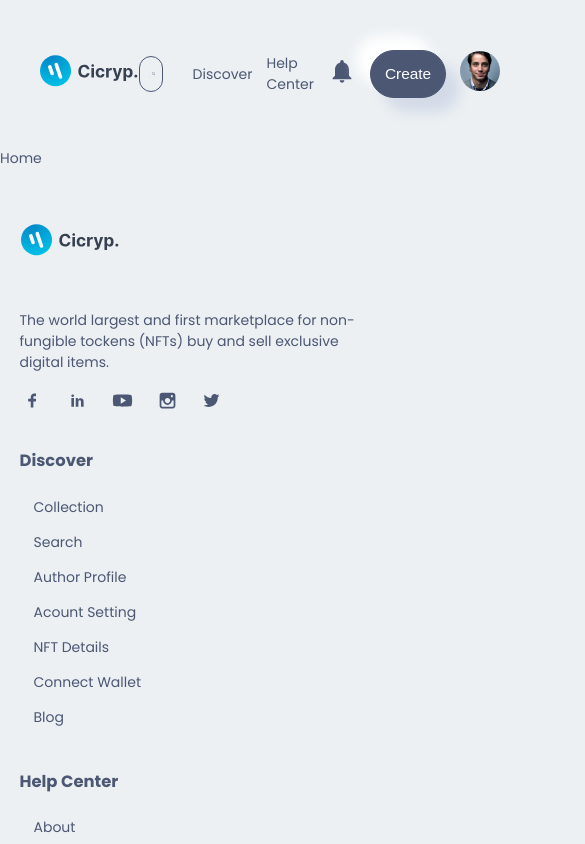
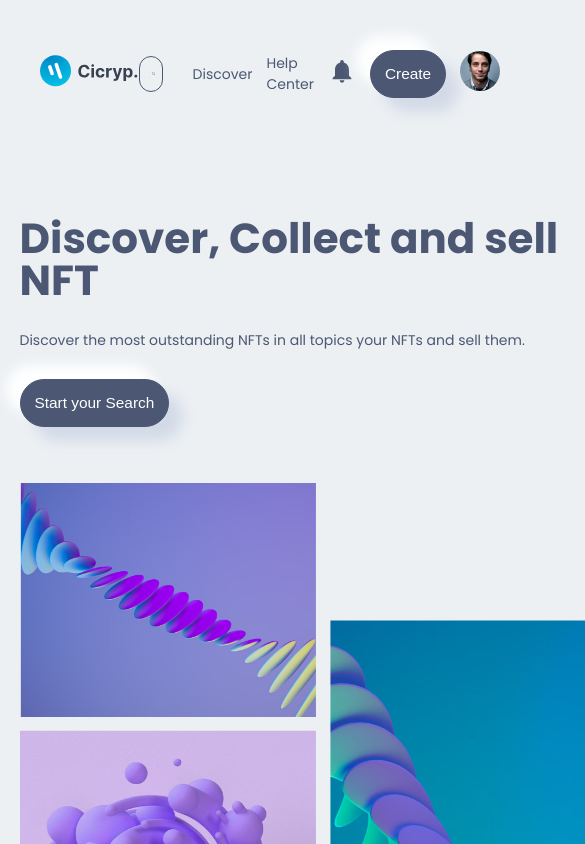
Before and after one commit to Shahid-Nawaz-Pahore/full-stack-web3-project-nft-marketplace, a Next.js app in the folder fronted/: page / in a window 390 px wide. Shown: the top 844 px of the page, 585 px wide, since content can reach past the window. Built offline with nearby package versions, Linux system fonts and the light colour scheme.

Commit message:
hero Section is complete

```diff
--- /dev/null
+++ b/fronted/components/HeroSection/HeroSection.jsx
@@ -0,0 +1,33 @@
+import React from 'react'
+import Image from 'next/image'
+import Style from './HeroSection.module.css'
+import { Button } from '../componentindex'
+import images from "../../img"
+
+
+const HeroSection = () => {
+  return (
+    <div className={Style.heroSection}>
+        <div className={Style.heroSection_box}>
+            <div className={Style.heroSection_box_left}>
+                <h1>Discover, Collect and sell NFT</h1>
+                <p>
+                    Discover the most outstanding NFTs in all topics
+                    your NFTs and sell them.
+                </p>
+                <Button btnName="Start your Search"/>
+            </div>
+            <div className={Style.heroSection_box_right}>
+                <Image
+                 src={images.hero}
+                 alt='Hero Section'
+                 width={600}
+                 height={600}
+                />
+            </div>
+        </div>
+    </div>
+  )
+}
+
+export default HeroSection
--- /dev/null
+++ b/fronted/components/HeroSection/HeroSection.module.css
@@ -0,0 +1,38 @@
+.heroSection{
+    width:80% ;
+    margin: 3rem auto;
+}
+.heroSection_box{
+    display: grid;
+    grid-template-columns:repeat(2,1fr) ;
+    gap: 2rem;
+}
+.heroSection_box_left{
+    padding-right: 6rem;
+}
+.heroSection_box_left h1{
+    font-size: 5rem;
+    line-height: 1;
+}
+.heroSection_box_left p{
+    margin-bottom: 2rem;
+}
+
+@media screen and (max-width:35em){
+    .heroSection{
+        width: 90%;
+    }
+}
+@media screen and (max-width:55em){
+    .heroSection_box{
+        grid-template-columns: 1fr;
+        gap: 4rem;
+    }
+    .heroSection_box_left{
+        padding-right: 2rem  ;
+    }
+    .heroSection_box_left h1{
+        line-height: 1;
+        font-size: 3rem;
+    }
+}
--- a/fronted/components/componentindex.js
+++ b/fronted/components/componentindex.js
@@ -1,5 +1,6 @@
 import Button from "./Button/Button"
 import Footer from "./Footer/footer"
 import NavBar from "./NavBar/NavBar"
+import HeroSection from "./HeroSection/HeroSection"
 
-export {Button,Footer,NavBar}
+export {Button,Footer,NavBar,HeroSection}
--- a/fronted/pages/index.js
+++ b/fronted/pages/index.js
@@ -1,8 +1,15 @@
 import React from 'react'
+//internal import
+import {HeroSection} from '../components/componentindex'
+import Style from '../styles/index.module.css'
 
 function Home() {
   return (
-    <div>Home</div>
+
+    <div className={Style.homePage}>
+      <HeroSection/>
+    </div>
+
   )
 }
 
```
Also changed, not shown: fronted/components/Service/Service.jsx (added), fronted/styles/index.module.css (added).
